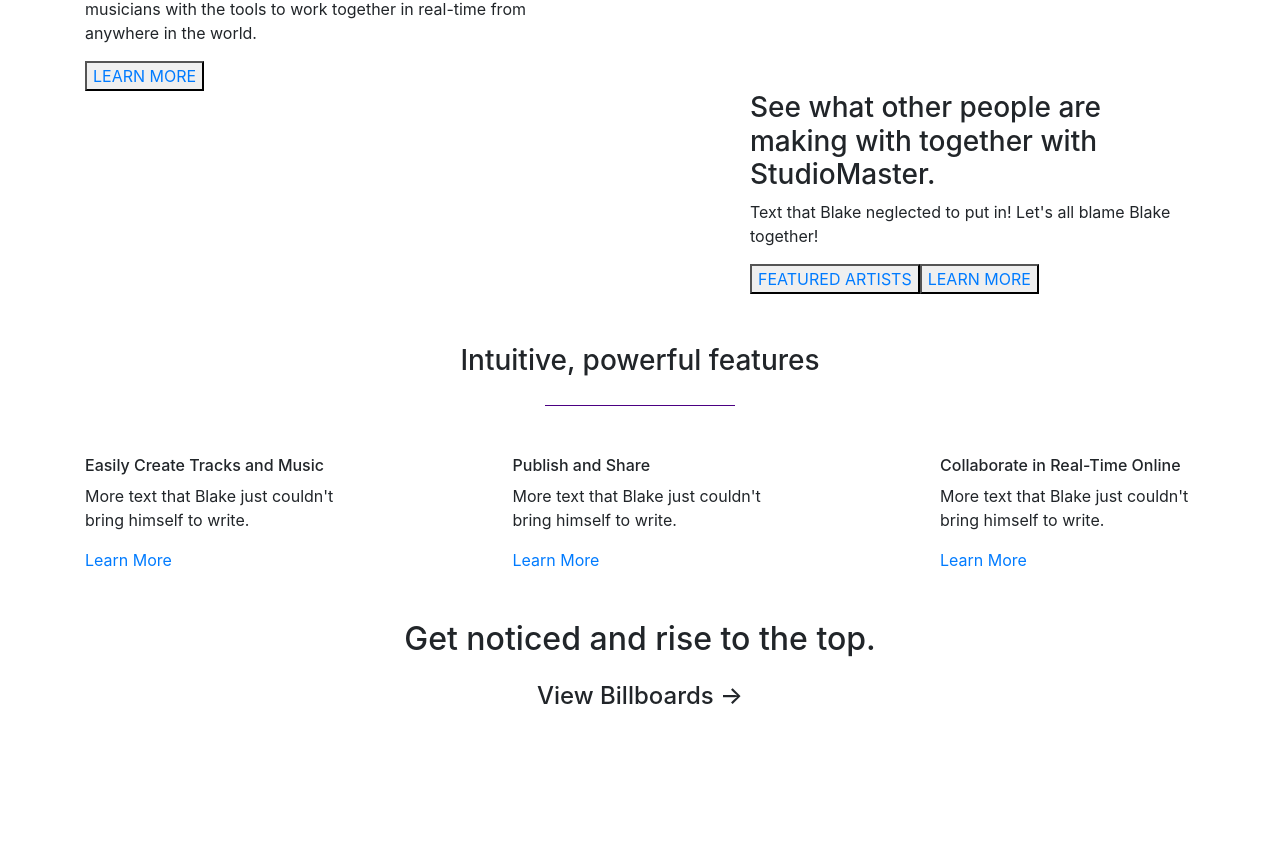
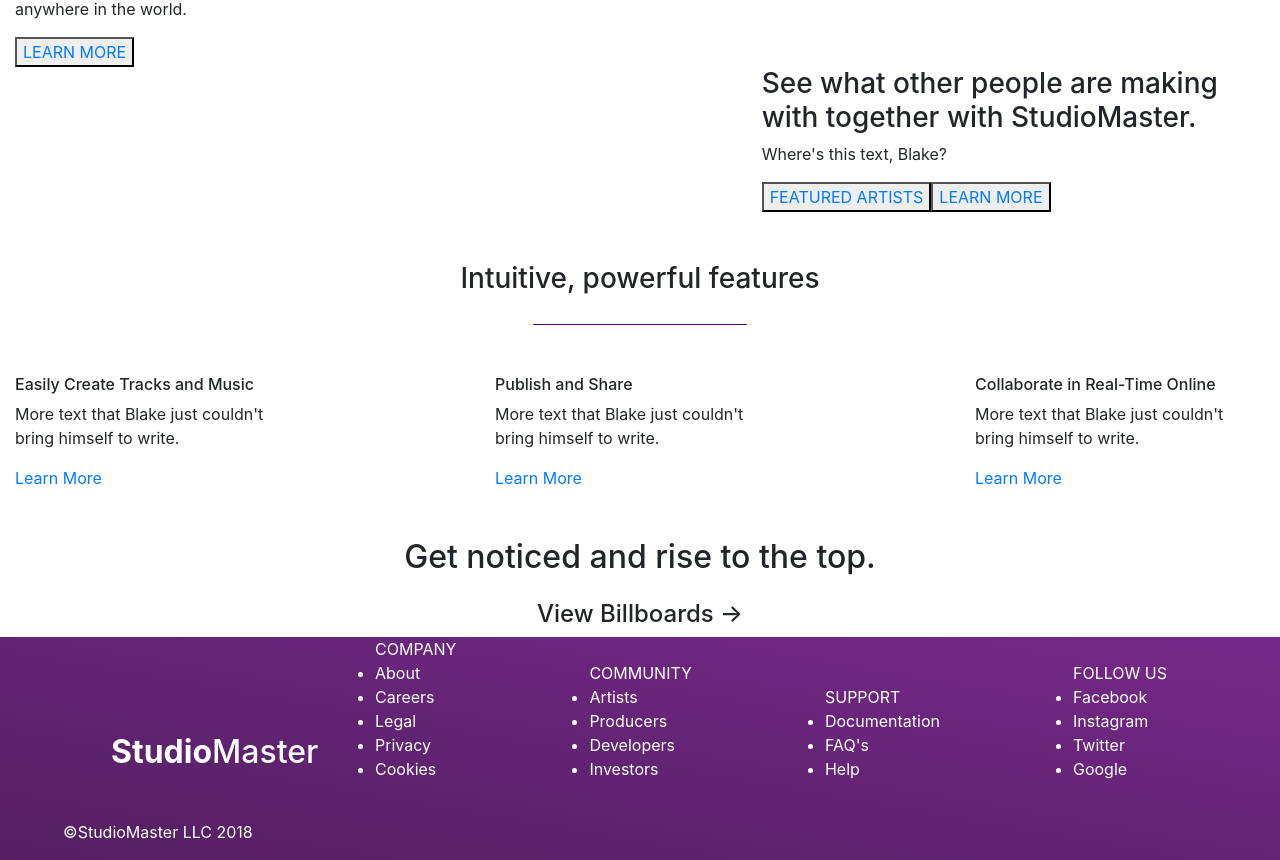
Before and after one commit to SethDonohue/StudioMaster, a React (Create React App) app: page / in a window 1280 px wide. Shown: the part 550-1410 px from the top of the page. Before the commit the page ends 1269 px from the top, so only its background shows below. Built offline with nearby package versions, Linux system fonts and the light colour scheme.

Commit message:
homepage scaffold done

```diff
--- a/src/components/App.js
+++ b/src/components/App.js
@@ -3,6 +3,7 @@
 import NavBar from './home/nav_bar';
 import HomeDescription from './home/home_description';
 import BottomDescription from './home/bottom_description';
+import Footer from './footer/footer_main';
 
 
 class App extends Component { // Home Page Component! Edit Me!
@@ -12,6 +13,7 @@
           <NavBar />
           <HomeDescription />
           <BottomDescription />
+          <Footer />
       </div>
     );
   }
--- a/src/components/footer/footer_main.js
+++ b/src/components/footer/footer_main.js
@@ -1,11 +1,51 @@
-import React, { Component } from 'react'
+import React, { Component } from 'react';
+import '../../styles/footer.css';
 
 class Footer extends Component {
     render(){
         return(
-            <div>
+            <div className='container-fluid footer-background'>
+                <div className='row'>
+                    <div className='col-3'>
+                        <h2 className='company-brand'><strong>Studio</strong>Master</h2>
 
+                        <p className='company-brand'>&copy;StudioMaster LLC 2018</p>
+                    </div>
+
+                    <div className='col-9 footer-options'>
+                        <ul>
+                            COMPANY
+                            <li>About</li>
+                            <li>Careers</li>
+                            <li>Legal</li>
+                            <li>Privacy</li>
+                            <li>Cookies</li>
+                        </ul>
+                        <ul>
+                            COMMUNITY
+                            <li>Artists</li>
+                            <li>Producers</li>
+                            <li>Developers</li>
+                            <li>Investors</li>
+                        </ul>
+                        <ul>
+                            SUPPORT
+                            <li>Documentation</li>
+                            <li>FAQ's</li>
+                            <li>Help</li>
+                        </ul>
+                        <ul>
+                            FOLLOW US
+                            <li>Facebook</li>
+                            <li>Instagram</li>
+                            <li>Twitter</li>
+                            <li>Google</li>
+                        </ul>
+                    </div>
+                </div>
             </div>
         )
     }
 }
+
+export default Footer;
--- a/src/components/home/bottom_description.js
+++ b/src/components/home/bottom_description.js
@@ -8,7 +8,7 @@
 class BottomDescription extends Component{
     render(){
         return(
-            <div className='container'>
+            <div className='container-fluid'>
                 <div className='row'>
                     <div className='col-5 midpage_desc'>
                         <h3>
@@ -32,7 +32,7 @@
                         </h3>
 
                         <p>
-                            Text that Blake neglected to put in! Let's all blame Blake together!
+                            Where's this text, Blake?
                         </p>
 
                         <button><Link to='/'>FEATURED ARTISTS</Link></button>
--- a/src/components/home/home_description.js
+++ b/src/components/home/home_description.js
@@ -6,7 +6,7 @@
 class HomeDescription extends Component{
     render(){
         return(
-            <div className='container border-bottom'>
+            <div className='container-fluid border-bottom'>
                 <div className='row'>
                     <div className='col-12'>
 
--- a/src/components/home/nav_bar.js
+++ b/src/components/home/nav_bar.js
@@ -6,7 +6,7 @@
 
     render(){
         return(
-            <div className='container'>
+            <div className='container-fluid home-nav'>
                 <div className='row'>
                     <div className='col-3'>
                         <h4><strong>Studio</strong>Master</h4>
--- /dev/null
+++ b/src/styles/footer.css
@@ -0,0 +1,16 @@
+.footer-background {
+    background: linear-gradient(to top right, #531f61, #762989)
+}
+
+.footer-background * {
+    color: white;
+}
+
+.company-brand{
+    margin: 3em 0em 1em 3em;
+}
+
+.footer-options ul{
+    display: inline-block;
+    margin-right: 10%;
+}
--- a/src/styles/navbar.css
+++ b/src/styles/navbar.css
@@ -1,9 +1,9 @@
-ul li {
+.home-nav ul li {
     display: inline-block;
     margin-left: 12px;
 }
 
-ul {
+.home-nav ul {
     display: inline-block;
     margin-top: 10px;
 }
```
